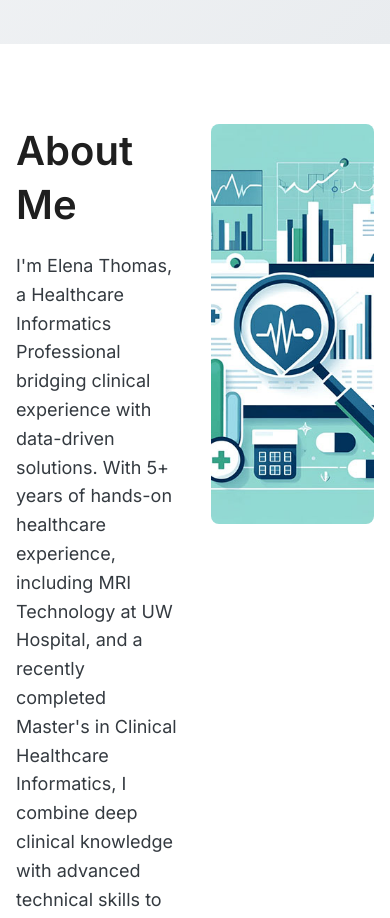
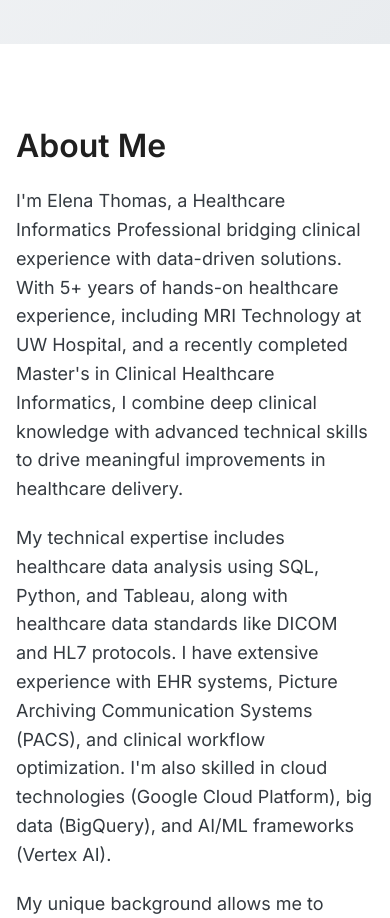
Before and after one commit to elena-s-thomas/portfolio, a Next.js app: page / in a window 390 px wide. Shown: the part 800-1718 px from the top of the page. Built offline with nearby package versions, Linux system fonts and the light colour scheme.

Commit message:
update about me to be mobile responsive

```diff
--- a/src/app/globals.css
+++ b/src/app/globals.css
@@ -48,3 +48,20 @@ body {
 html {
   scroll-behavior: smooth;
 }
+
+/* About Section Mobile Responsive Styles */
+.about-container {
+  display: flex;
+  gap: 2rem;
+  flex-direction: row;
+}
+
+@media (max-width: 768px) {
+  .about-container {
+    flex-direction: column;
+  }
+
+  .about-title {
+    font-size: 2rem !important;
+  }
+}
--- a/src/app/page.tsx
+++ b/src/app/page.tsx
@@ -49,10 +49,16 @@ export default function Home() {
       {/* About Section */}
       <section style={{ padding: '80px 0', backgroundColor: '#ffffff' }}>
         <Container size="lg">
-          <div style={{ display: 'flex', gap: '2rem' }}>
+          <div className="about-container">
             <div style={{ flex: 1 }}>
               <Stack gap="lg">
-                <Title order={2} size="2.5rem" fw={600} c="dark.8">
+                <Title
+                  order={2}
+                  size="2.5rem"
+                  fw={600}
+                  c="dark.8"
+                  className="about-title"
+                >
                   About Me
                 </Title>
                 <Text size="lg" c="gray.7" lh={1.6}>
```
